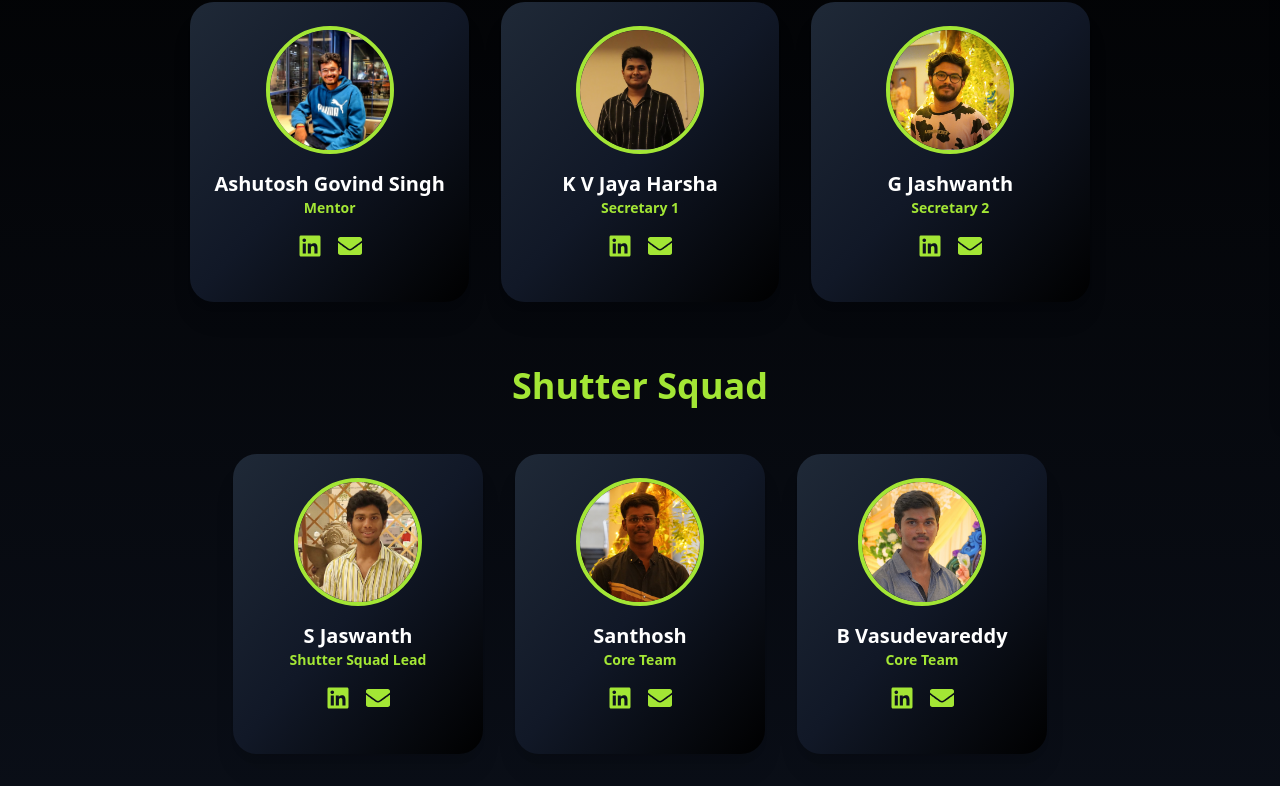
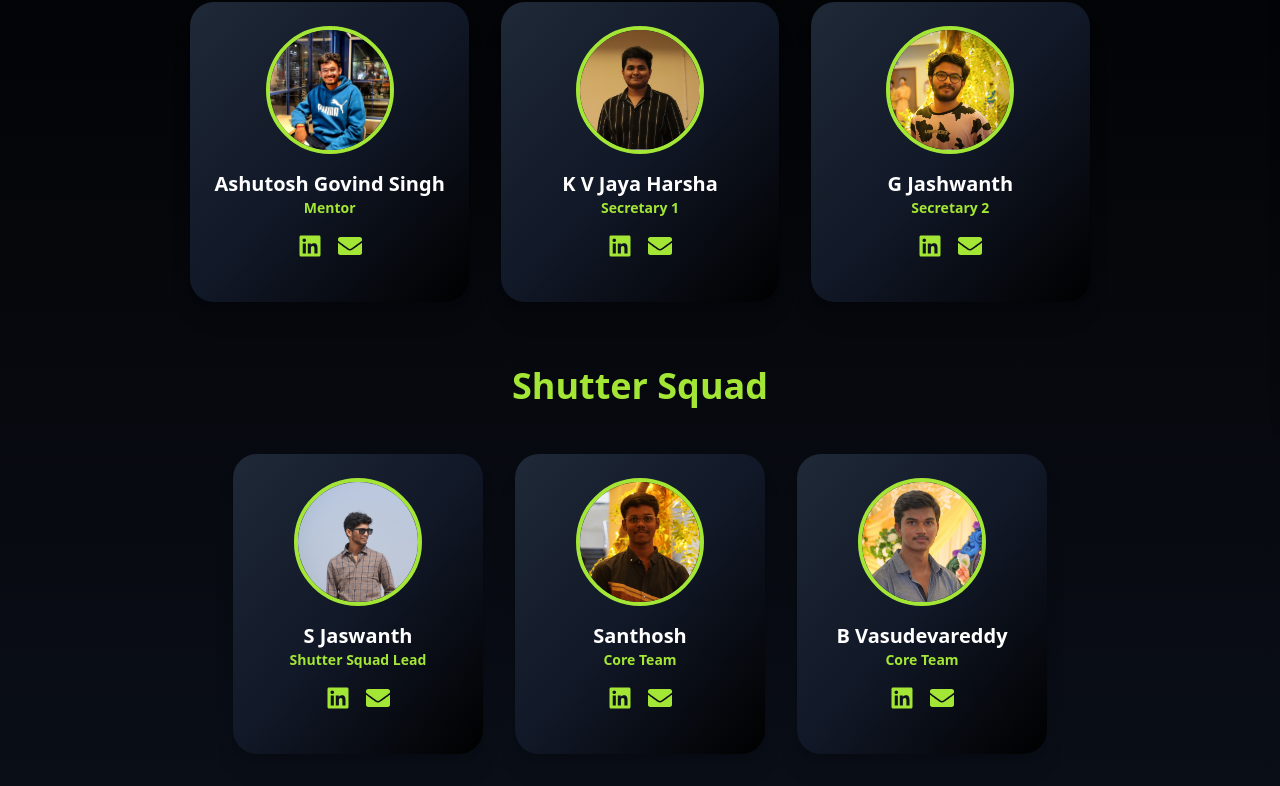
Before and after one commit to iiitraichur/prcouncil, a Next.js app: page /members in a window 1280 px wide. Shown: the part 380-1166 px from the top of the page. Built offline with nearby package versions, Linux system fonts and the light colour scheme.

Commit message:
photo update

```diff
--- a/app/members/page.tsx
+++ b/app/members/page.tsx
@@ -41,7 +41,7 @@ const teams = {
     {
       name: 'S Jaswanth',
       role: 'Shutter Squad Lead',
-      photo: 'members/s-jaswanth.png',
+      photo: 'members/s-jaswanth.jpeg',
       linkedin: 'https://www.linkedin.com/in/jaswanth-sunkara-21292a29a',
       email: 'cs23b1073@iiitr.ac.in',
     },
```
Also changed, not shown: public/members/s-jaswanth.jpeg (added).
